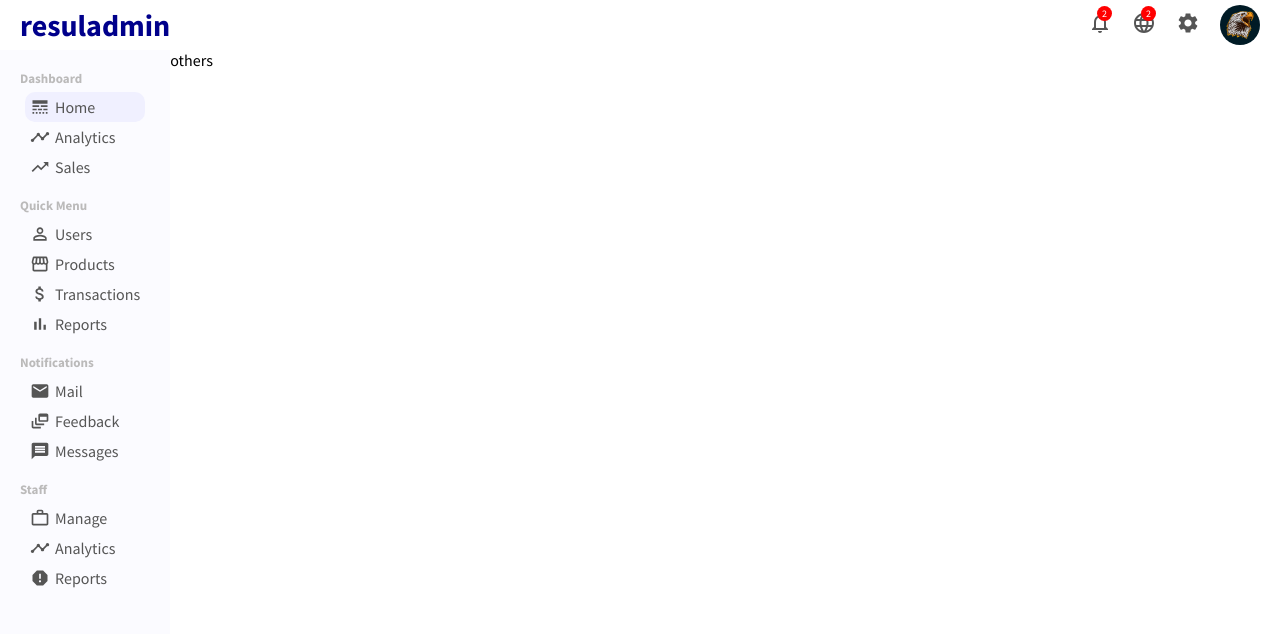
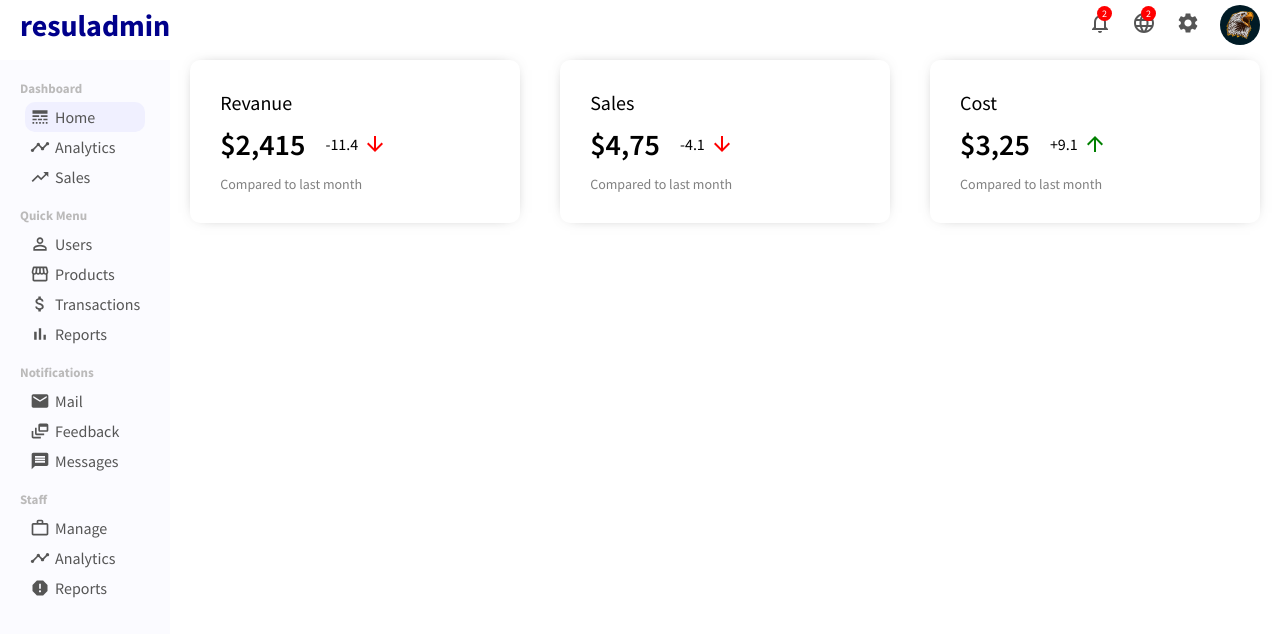
Before and after one commit to resulbisgin/Dashboard, a React (Create React App) app: page / in a window 1280 px wide. Shown: the top 634 px of the page. Built offline with nearby package versions, Linux system fonts and the light colour scheme.

Commit message:
featuredinfo

```diff
--- a/src/App.js
+++ b/src/App.js
@@ -1,13 +1,14 @@
 import Sidebar from "./components/sidebar/Sidebar";
 import Topbar from "./components/topbar/Topbar";
 import './app.css'
+import Home from "./pages/home/Home";
 function App() {
   return (
     <>
     <Topbar/>
       <div className="container">
     <Sidebar/>
-      <div className="others">others</div>
+    <Home/>
       </div>
     </>
   );
--- a/src/app.css
+++ b/src/app.css
@@ -1,6 +1,4 @@
 .container{
     display: flex;
+    margin-top: 10px;
 }
-.others{
-    flex:4;
-}
--- /dev/null
+++ b/src/components/featuredInfo/Featuredinfo.jsx
@@ -0,0 +1,42 @@
+import { ArrowDownward, ArrowUpward } from "@material-ui/icons"
+import "./featuredinfo.css"
+
+export default function Featuredinfo() {
+  return (
+    <div className="featured">
+        <div className="featuredItem">
+          <span className="featuredTitle">Revanue</span>
+          <div className="featuredMoneyContainer">
+            <span className="featuredMoney">$2,415</span>
+            <span className="featuredMoneyRate">
+              -11.4<ArrowDownward className="featuredIcon negative"/>
+              </span>
+          </div>
+          <span className="featuredSub">Compared to last month</span>
+        </div>
+
+        <div className="featuredItem">
+          <span className="featuredTitle">Sales</span>
+          <div className="featuredMoneyContainer">
+            <span className="featuredMoney">$4,75</span>
+            <span className="featuredMoneyRate">
+              -4.1<ArrowDownward className="featuredIcon negative"/>
+              </span>
+          </div>
+          <span className="featuredSub">Compared to last month</span>
+        </div>
+
+
+        <div className="featuredItem">
+          <span className="featuredTitle">Cost</span>
+          <div className="featuredMoneyContainer">
+            <span className="featuredMoney">$3,25</span>
+            <span className="featuredMoneyRate">
+              +9.1<ArrowUpward className="featuredIcon"/>
+              </span>
+          </div>
+          <span className="featuredSub">Compared to last month</span>
+        </div>
+    </div>
+  )
+}
--- /dev/null
+++ b/src/components/featuredInfo/featuredinfo.css
@@ -0,0 +1,44 @@
+.featured{
+    width: 100%;
+    display: flex;
+    justify-content: space-between;
+}
+.featuredItem{
+    flex: 1;
+    margin: 0 20px;
+    padding: 30px;
+    border-radius: 10px;
+    cursor: pointer;
+    -webkit-box-shadow: 0px 0px 15px -10px rgba(0, 0, 0, 0.75);
+    box-shadow: 0px 0px 15px -10px rgba(0, 0, 0, 0.75);
+}
+.featuredTitle{
+    font-size: 20px;
+
+}
+.featuredMoneyContainer{
+    margin: 10px 0px;
+    display: flex;
+    align-items: center;
+}
+.featuredMoney{
+    font-size: 30px;
+    font-weight: 600;
+}
+.featuredMoneyRate{
+    display: flex;
+    align-items: center;
+    margin-left: 20px;
+}
+.featuredIcon{
+    font-size: 14px;
+    margin-left:5px ;
+    color: green;
+}
+.featuredIcon.negative{
+    color: red;
+}
+.featuredSub{
+    font-size: 14px;
+    color: gray;
+}
--- /dev/null
+++ b/src/pages/home/Home.jsx
@@ -0,0 +1,9 @@
+import "./home.css"
+import  Featuredinfo from "../../components/featuredInfo/Featuredinfo"
+export default function Home() {
+  return (
+    <div className='home'>
+        <Featuredinfo/>
+    </div>
+  )
+}
--- /dev/null
+++ b/src/pages/home/home.css
@@ -0,0 +1,3 @@
+.home{
+    flex: 4;
+}
```
